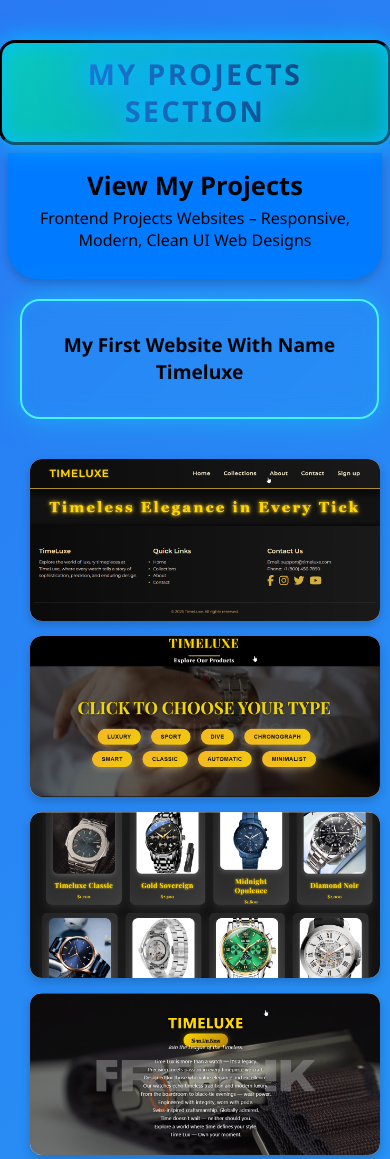
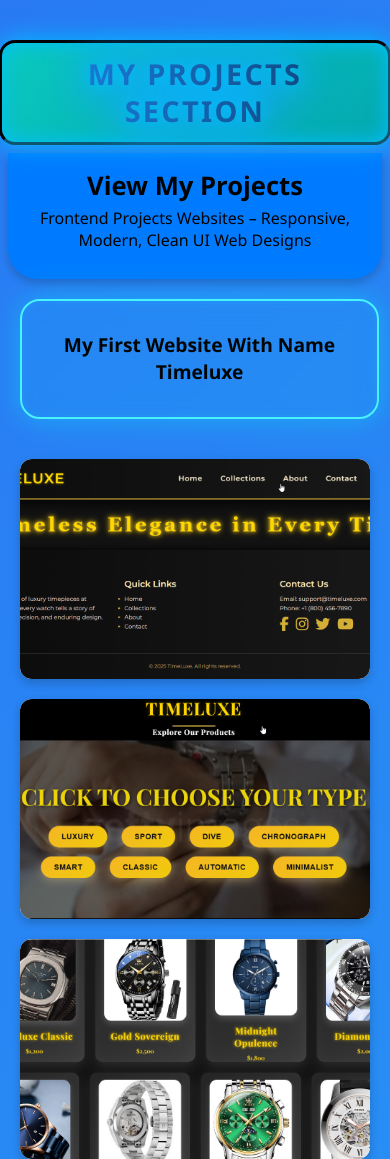
Before and after one commit to juttyt122-dot/Abdul-Rehman-s-Portfolio, a plain HTML site: page projects.html in a window 390 px wide. Shown: the top 1159 px of the page. Drawn offline with Linux system fonts and the light colour scheme; files whose address does not match are found by name.

Commit message:
Update projects.html

```diff
--- a/projects.html
+++ b/projects.html
@@ -371,9 +371,12 @@ body {
 
 .card img {
   width: 100%;
-  height: auto;
+  height: 220px;   /* sab images same height */
+  object-fit: cover;
+  border-radius: 10px;
   display: block;
 }
+
 
 .card:hover {
   transform: translateY(-8px);
@@ -491,18 +494,6 @@ body {
     font-size: 1.2rem;
     line-height: 1.4;
     white-space: normal; /* allow text wrapping */
-  }
-}
-@media (max-width: 768px) {
-  .cards-container {
-    grid-template-columns: 1fr; /* ek column me cards */
-    gap: 15px;
-    padding: 0 10px; /* thoda side space */
-  }
-
-  .card {
-    max-width: 100%;
-    margin: 0 auto;
   }
 }
 
```
